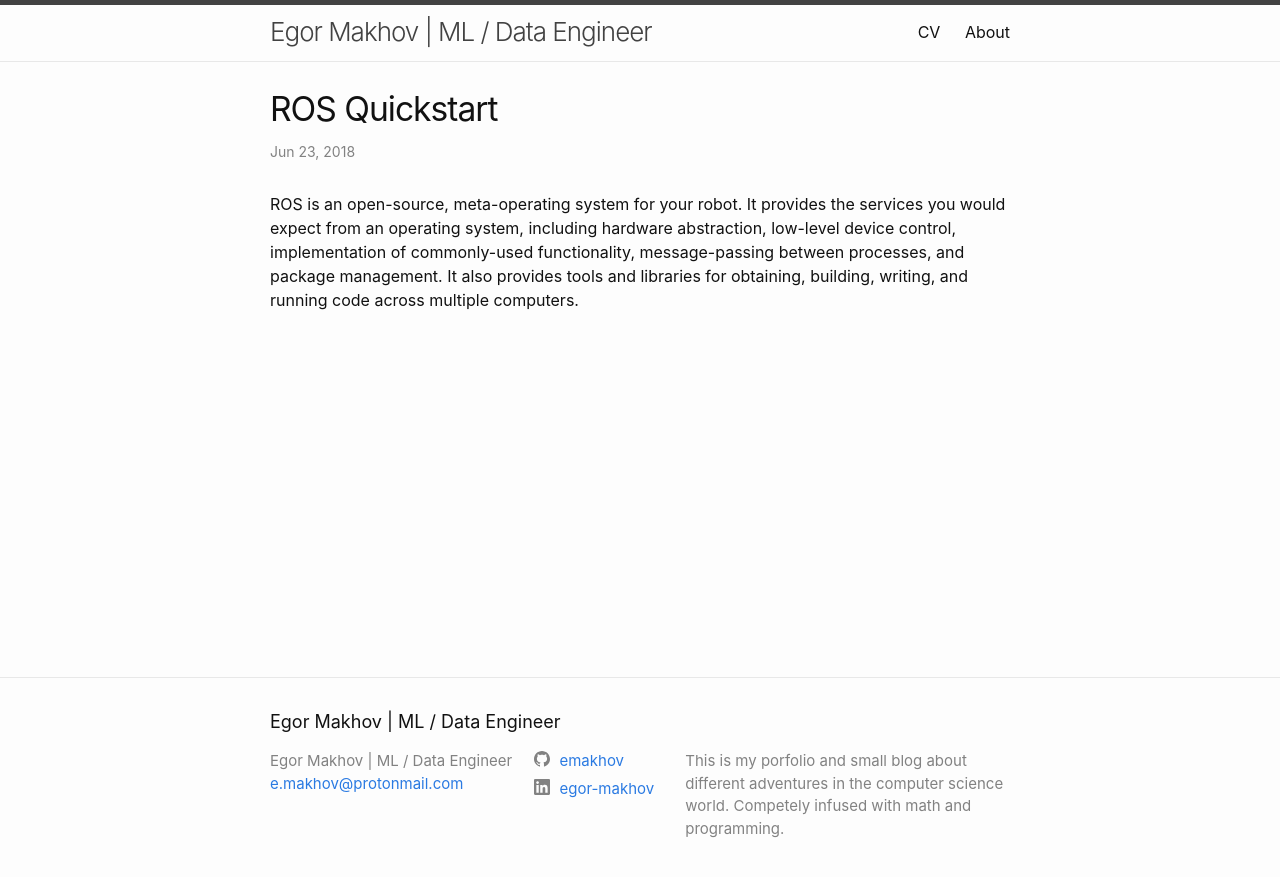
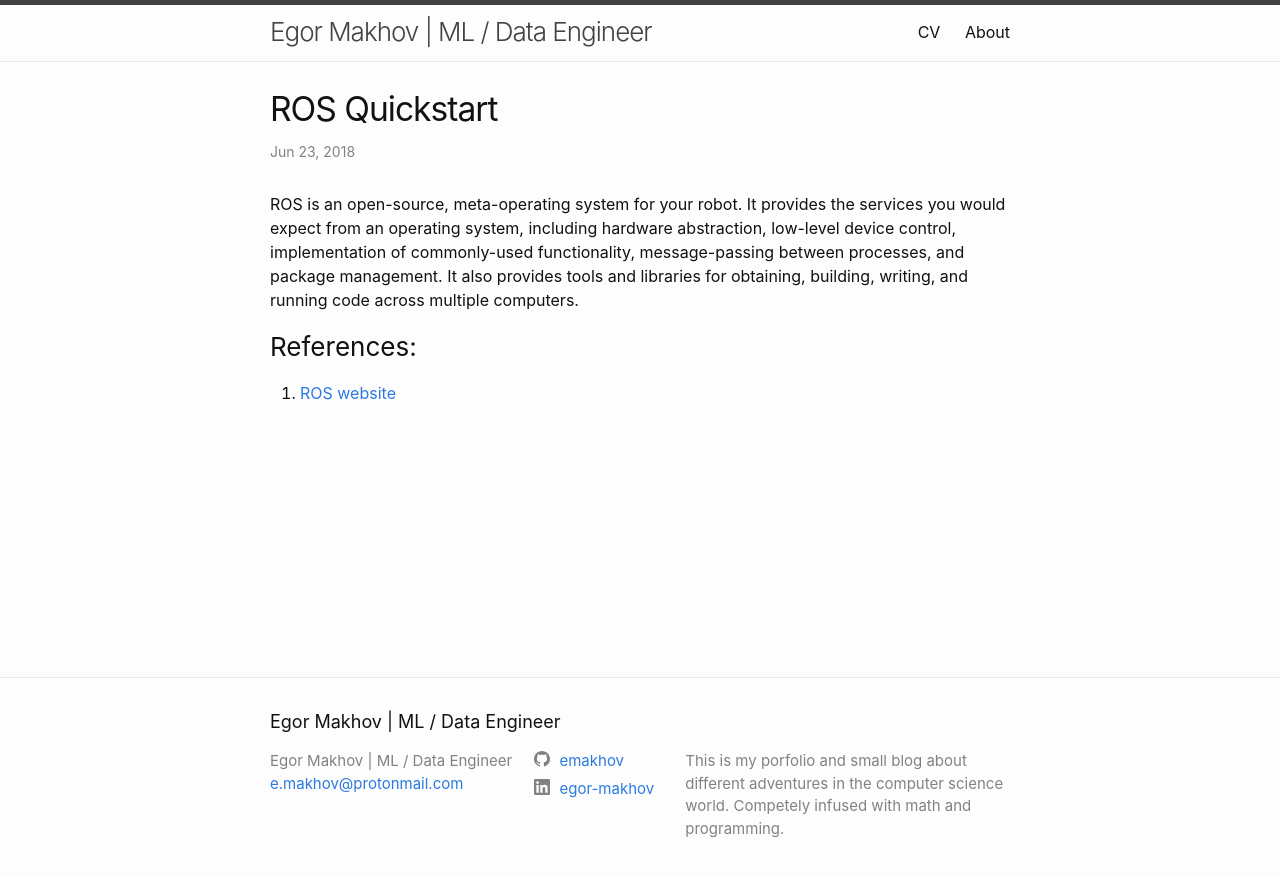
Before and after one commit to emakhov/emakhov.github.io, a Jekyll site: the page built from _posts/2018-06-23-ros-quickstart.md, in a window 1280 px wide. Shown: the top 877 px of the page. Built offline with Jekyll 4.4.1, drawn with Linux system fonts in a browser that asks for light colours.

```diff
--- a/_posts/2018-06-23-ros-quickstart.md
+++ b/_posts/2018-06-23-ros-quickstart.md
@@ -6,4 +6,12 @@
 tags: [ ros, python, c++ ]
 ---
 
-ROS is an open-source, meta-operating system for your robot. It provides the services you would expect from an operating system, including hardware abstraction, low-level device control, implementation of commonly-used functionality, message-passing between processes, and package management. It also provides tools and libraries for obtaining, building, writing, and running code across multiple computers.
+ROS is an open-source, meta-operating system for your robot. It provides the
+ services you would expect from an operating system, including hardware
+  abstraction, low-level device control, implementation of commonly-used
+   functionality, message-passing between processes, and package management.
+    It also provides tools and libraries for obtaining, building, writing,
+     and running code across multiple computers.
+
+### References:
+1. [ROS website](http://www.ros.org/)
```
